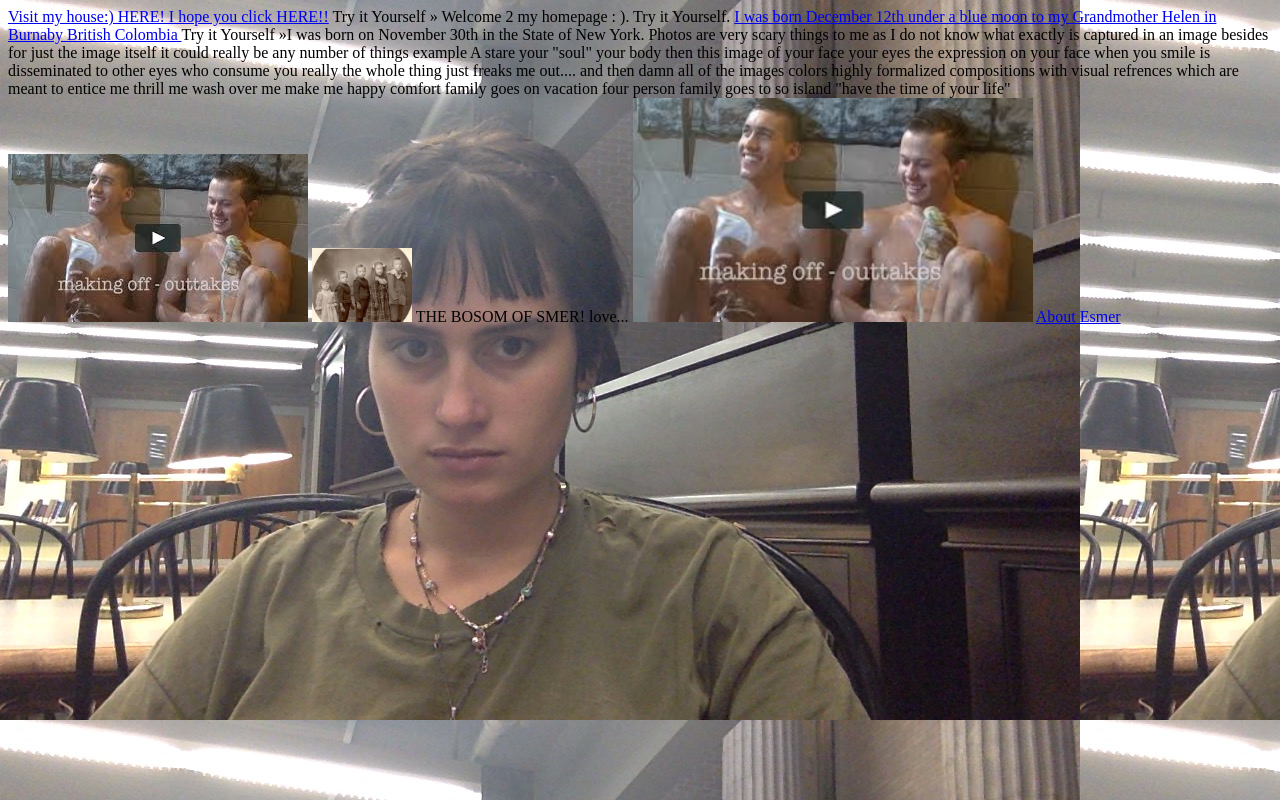
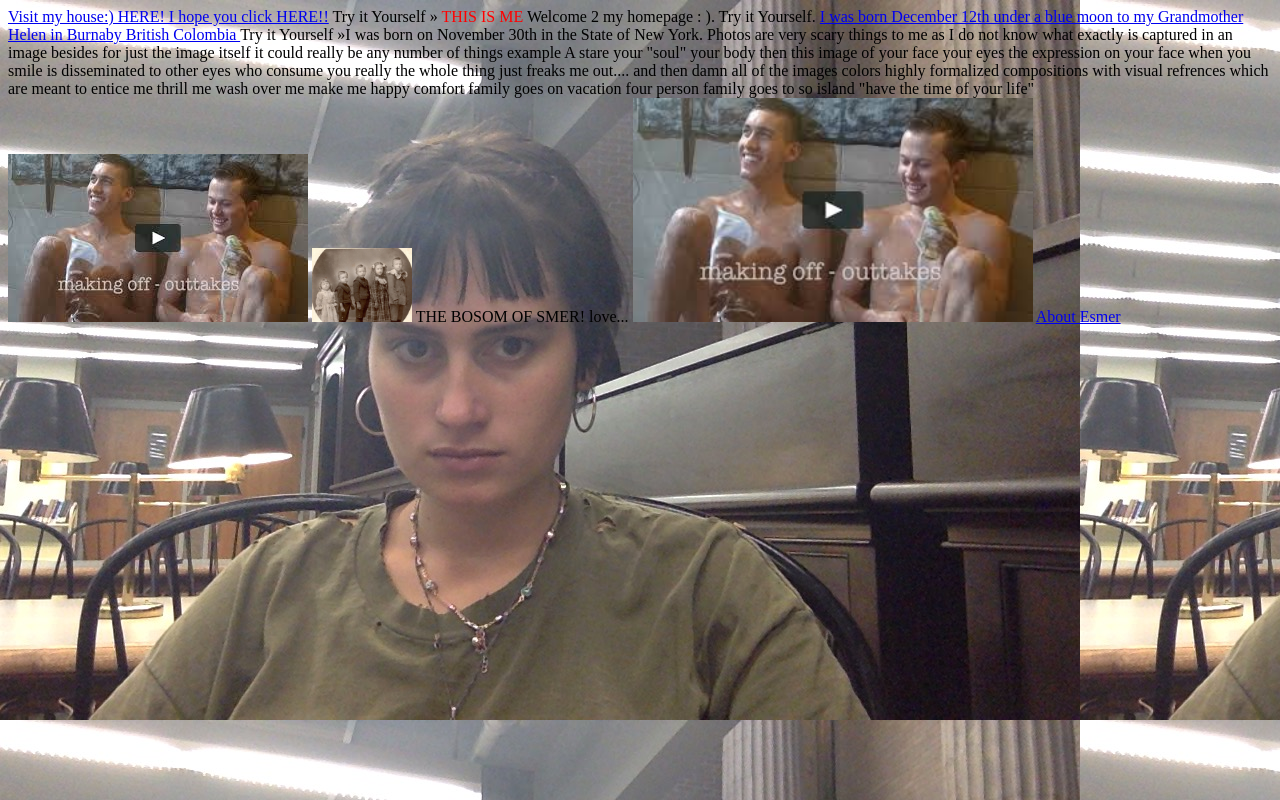
Before and after one commit to smeragrios/L235F16, a plain HTML site: page index.html in a window 1280 px wide. Drawn offline with Linux system fonts and the light colour scheme.

Commit message:
Update index.html

```diff
--- a/index.html
+++ b/index.html
@@ -12,6 +12,7 @@
 Try it Yourself »
 
 
+ <font color="red"> THIS IS ME </font>
 
 Welcome 2 my homepage :   ). Try it Yourself.  <a href="https://www.youtube.com/watch?v=GWLJgAlLtrM"> I was born December 12th under a blue moon to my Grandmother Helen in Burnaby British Colombia </a>
 Try it Yourself »I was born on November 30th in the State of New York. Photos are very scary things to me as I do not know what exactly is captured in an image besides for just the image itself it could really be any number of things example A stare your "soul" your body then this image of your face your eyes the expression on your face when you smile is disseminated to other eyes who consume you really the whole thing just freaks me out.... and then damn all of the images colors highly formalized compositions with visual refrences which are meant to entice me thrill me wash over me make me happy comfort family goes on vacation four person family goes to so island "have the time of your life"
```
